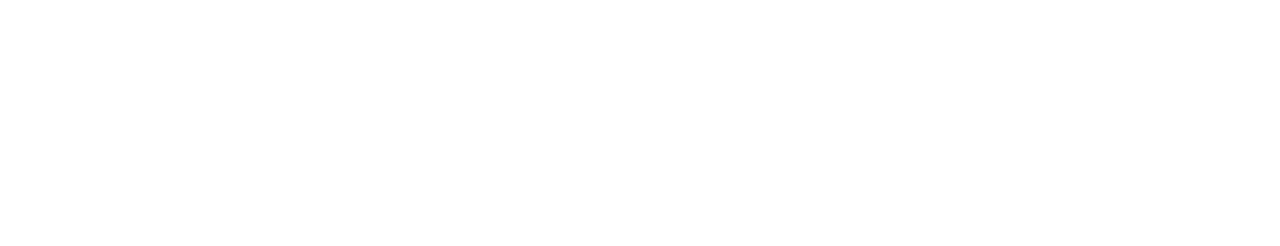
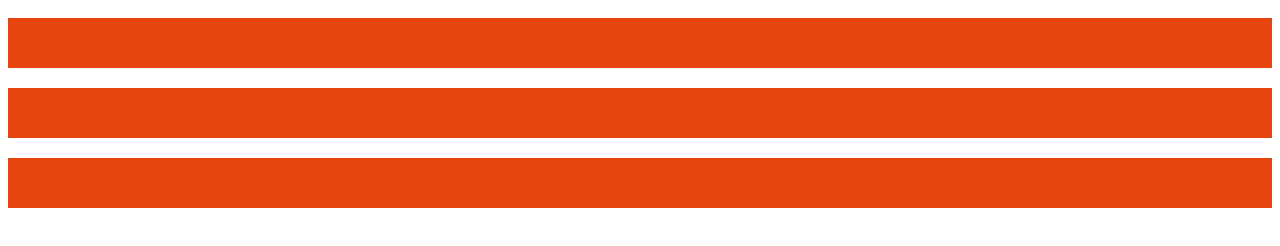
Before and after one commit to krisztinatxt/mobile-first, a plain HTML site: page index.html in a window 1280 px wide. Drawn offline with Linux system fonts and the light colour scheme.

Commit message:
Tablet mode

```diff
--- a/main.css
+++ b/main.css
@@ -1,7 +1,16 @@
-.coloumn{
+.column {
     float: left;
     width: 100%;
     height: 50px;
     background-color: #000;
+    margin: 10px 0;
 
 }
+
+@media(min-width: 760px){
+    .column{
+        background-color: #e84610;
+
+
+    }
+}
```
